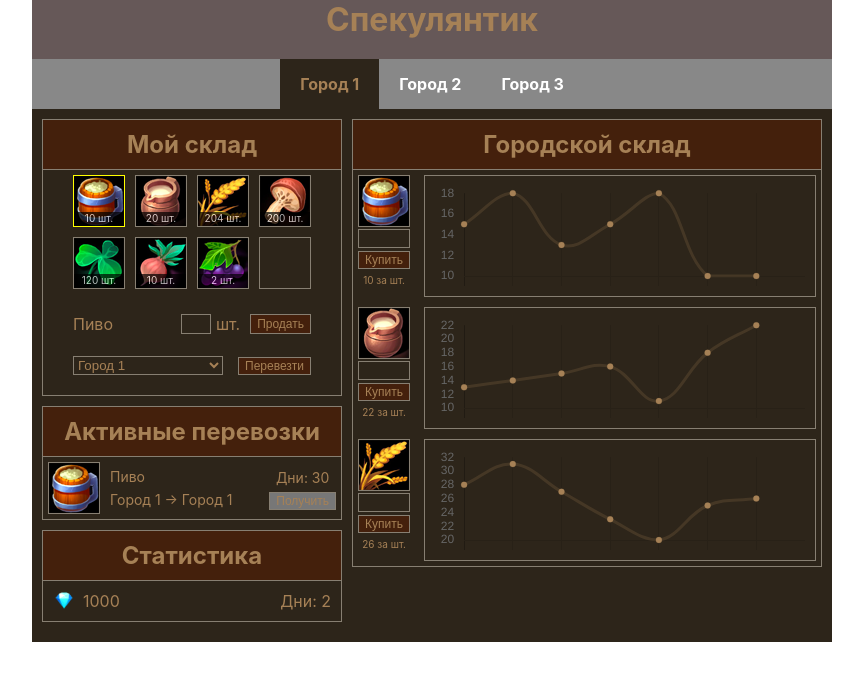
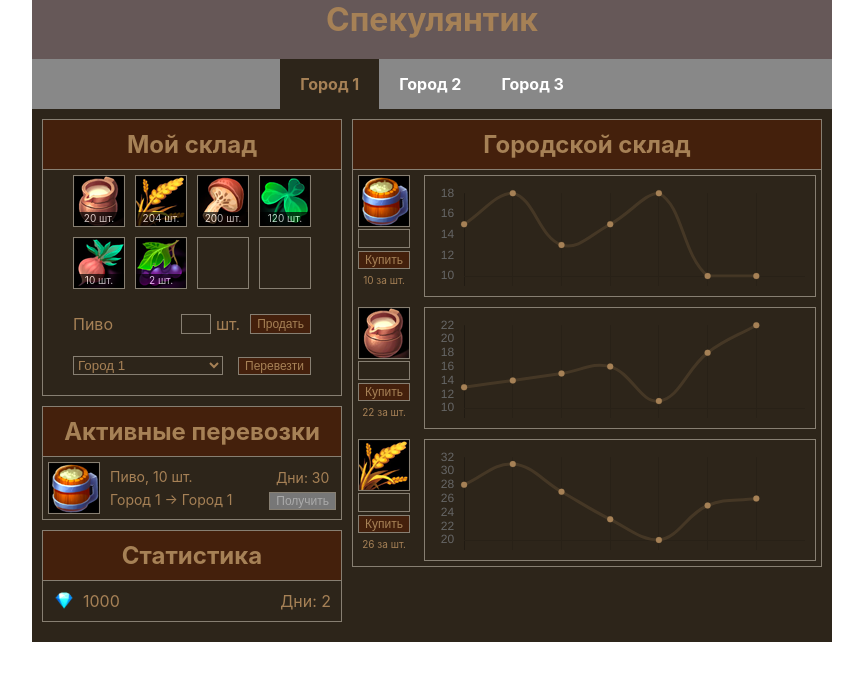
Before and after one commit to Aleksandr175/react-game, a React (Create React App) app: page / in a window 1280 px wide. Both pictures are taken after a click on the button "Перевезти". Shown: the top 680 px of the page, without its empty margins (208-1071 px from the left). Built offline with nearby package versions, Linux system fonts and the light colour scheme.

Commit message:
Accept orders, fix bugs, remove 0 products

```diff
--- a/src/components/App/App.jsx
+++ b/src/components/App/App.jsx
@@ -54,6 +54,10 @@ function App() {
           qty: 5,
         },
       ],
+    },
+    {
+      cityId: 3,
+      storage: [],
     },
   ]);
 
@@ -149,6 +153,7 @@ function App() {
   ];
 
   const [transportOrders, setTransportOrders] = useState([]);
+  const [orderId, setOrderId] = useState(1);
 
   function getStorageByCity() {
     const store = storages.find((storage) => {
@@ -190,19 +195,23 @@ function App() {
       if (goodIndex > -1) {
         const currentCityStorage = getCityStorageByCity();
 
-        const goodIndex = currentCityStorage.findIndex((good) => {
+        const cityGoodIndex = currentCityStorage.findIndex((good) => {
           return good.id === goodId;
         });
 
-        if (goodIndex > -1) {
+        if (cityGoodIndex > -1) {
           const price =
-            currentCityStorage[goodIndex].priceStats[
-              currentCityStorage[goodIndex].priceStats.length - 1
+            currentCityStorage[cityGoodIndex].priceStats[
+              currentCityStorage[cityGoodIndex].priceStats.length - 1
             ];
 
           if (storagesNew[index].storage[goodIndex].qty >= qty) {
             storagesNew[index].storage[goodIndex].qty -= qty;
             moneyNew += qty * price;
+
+            if (storagesNew[index].storage[goodIndex].qty === 0) {
+              removeProduct(storagesNew[index].storage[goodIndex].id);
+            }
 
             setMoney(moneyNew);
           }
@@ -299,6 +308,7 @@ function App() {
 
     if (goodIndex > -1) {
       newOrders.push({
+        id: orderId,
         fromCityId: currentCity,
         targetCityId,
         goodId: selectedGood,
@@ -306,8 +316,30 @@ function App() {
         days: 30,
       });
 
+      setOrderId(orderId + 1);
+      removeProduct(selectedGood);
       setTransportOrders(newOrders);
     }
+  }
+
+  function removeProduct(productId) {
+    const storagesNew = storages;
+
+    const index = storagesNew.findIndex((storage) => {
+      return storage.cityId === currentCity;
+    });
+
+    if (index > -1) {
+      const productIndex = storagesNew[index].storage.findIndex((product) => {
+        return product.id === productId;
+      });
+
+      if (productIndex > -1) {
+        storagesNew[index].storage.splice(productIndex, 1);
+      }
+    }
+
+    setStorages(storagesNew);
   }
 
   function buyGoods(goodId, qty, price) {
@@ -343,6 +375,46 @@ function App() {
     }
   }
 
+  function acceptOrder(order) {
+    setTransportOrders((orders) => {
+      const newOrders = [...orders];
+
+      const index = newOrders.findIndex((o) => {
+        return o.id === order.id;
+      });
+
+      if (index > -1) {
+        newOrders.splice(index, 1);
+      }
+
+      return newOrders;
+    });
+
+    // update product qty in target city
+    const storagesNew = storages;
+
+    const index = storagesNew.findIndex((storage) => {
+      return storage.cityId === order.targetCityId;
+    });
+
+    if (index > -1) {
+      const goodIndex = storagesNew[index].storage.findIndex((good) => {
+        return good.id === order.goodId;
+      });
+
+      if (goodIndex > -1) {
+        storagesNew[index].storage[goodIndex].qty += order.qty;
+      } else {
+        storagesNew[index].storage.push({
+          id: order.goodId,
+          qty: order.qty,
+        });
+      }
+    }
+
+    setStorages(storagesNew);
+  }
+
   return (
     <div className="app">
       <h1 className="app-name">Спекулянтик</h1>
@@ -374,7 +446,11 @@ function App() {
             />
           </div>
           <div className="transportations">
-            <Transportations orders={transportOrders} goods={goods} />
+            <Transportations
+              orders={transportOrders}
+              goods={goods}
+              onAcceptOrder={acceptOrder}
+            />
           </div>
           <div className="stats">
             <Stats days={days} money={money} />
--- a/src/components/Transportations/Transportations.jsx
+++ b/src/components/Transportations/Transportations.jsx
@@ -27,7 +27,9 @@ function Transportations(props) {
               </div>
               <div className="good-item-transport-info">
                 <div>
-                  <div className="header">{findGoodById(order.goodId)}</div>
+                  <div className="header">
+                    {findGoodById(order.goodId)}, {order.qty} шт.
+                  </div>
                   <div className="path">
                     {getCityNameById(order.fromCityId)} ->{" "}
                     {getCityNameById(order.targetCityId)}
@@ -38,6 +40,9 @@ function Transportations(props) {
                   <button
                     className="button"
                     disabled={order.days ? true : false}
+                    onClick={() => {
+                      props.onAcceptOrder(order);
+                    }}
                   >
                     Получить
                   </button>
--- a/src/index.scss
+++ b/src/index.scss
@@ -38,9 +38,10 @@ input, select {
   &[disabled] {
     background: #777;
     cursor: not-allowed;
+    color: #aaa;
 
     &:hover {
-      color: #a68156;
+      color: #aaa;
     }
   }
 }
```
